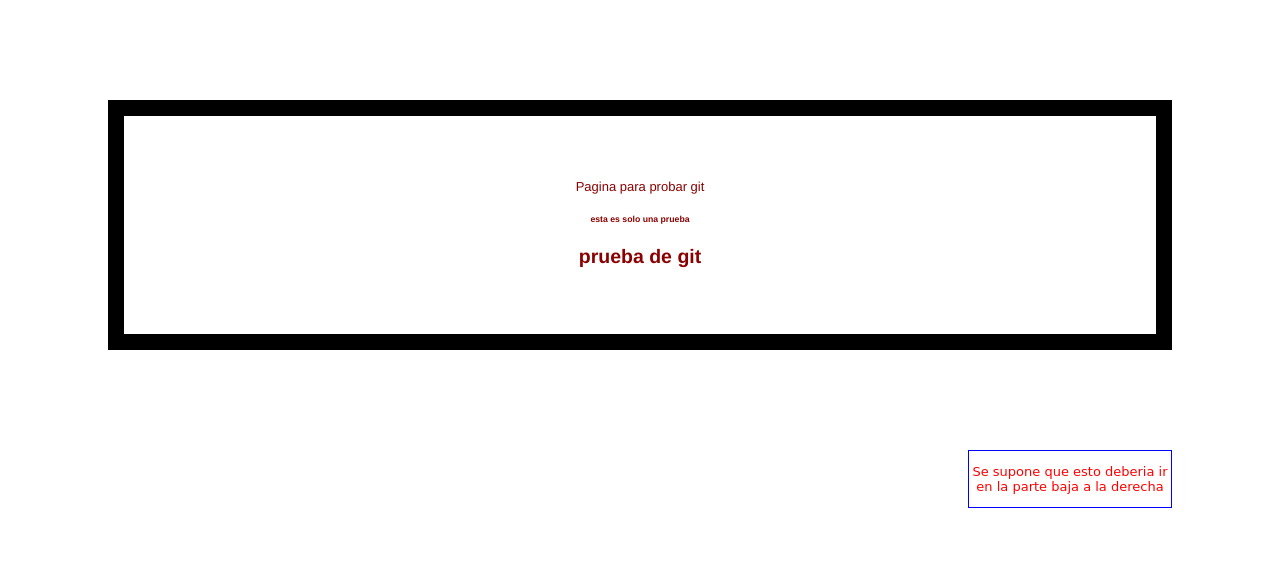
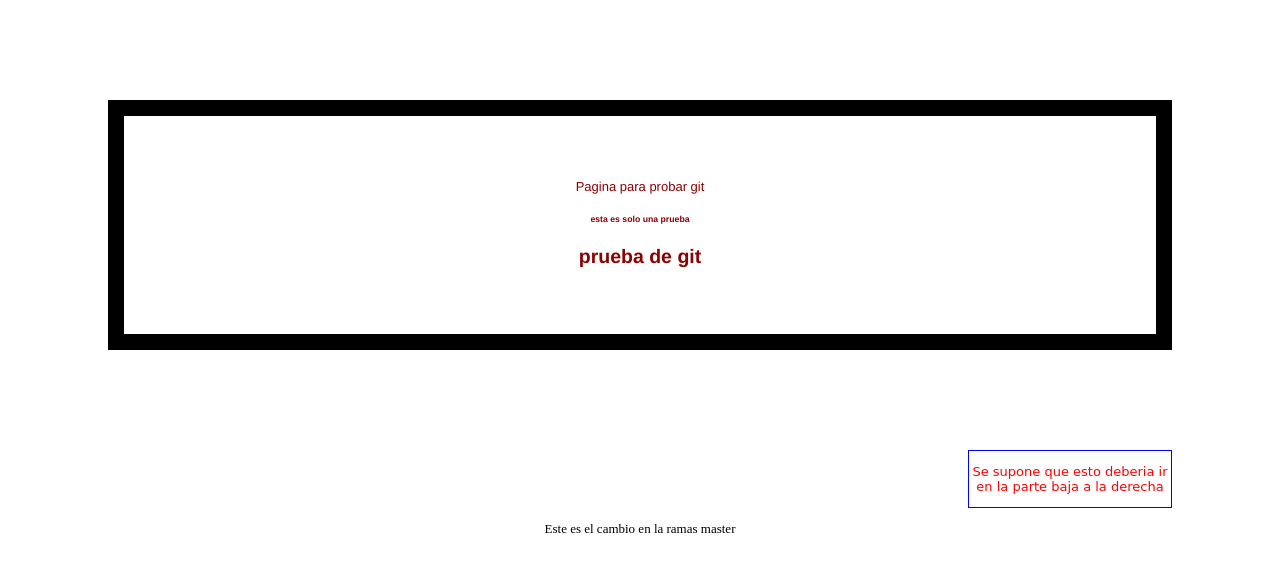
Before and after one commit to Lisbeth1996/Prueba, a plain HTML site: page index.html in a window 1280 px wide. Drawn offline with Linux system fonts and the light colour scheme.

Commit message:
Este es el cambio en master

```diff
--- a/index.html
+++ b/index.html
@@ -12,5 +12,6 @@
             <div id="containerDerecho">
                 <p>Se supone que esto deberia ir en la parte baja a la derecha</p>
             </div>
+        <p>Este es el cambio en la ramas master</p>
     </body>
 </html>
```
